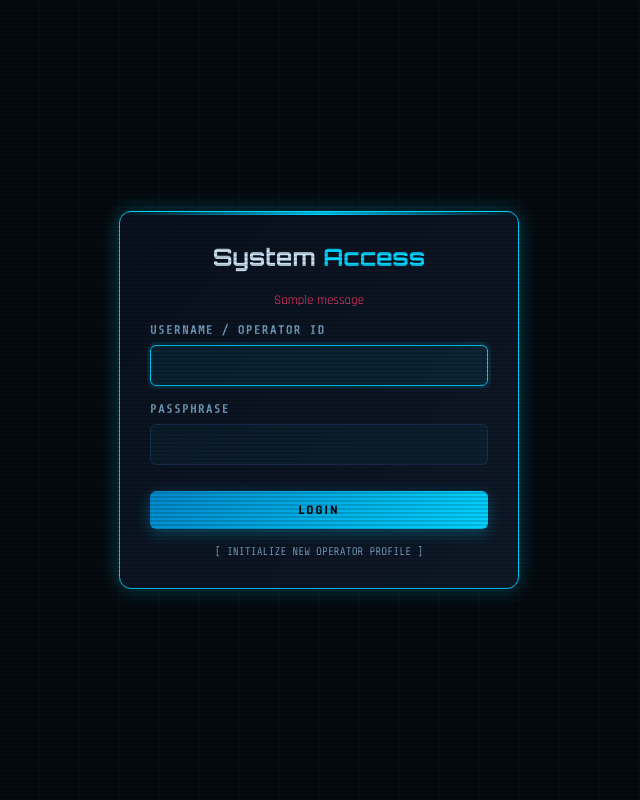
After one commit to Divek31/AI-Cybersecurity-Assistant, a Flask app: page /login in a window 1280 px wide. The commit adds this page. Shown: the whole page, without its empty margins (321-961 px from the left). Run offline with Flask 3, Linux system fonts and the light colour scheme; tables that the repository leaves empty hold one stand-in row (values such as "Sample post"); one stand-in notice (Sample message) is shown.

Commit message:
Feature: Multi-User Architecture, SQLite Database, and Login Auth Flow

```diff
--- a/app.py
+++ b/app.py
@@ -1,36 +1,111 @@
-from flask import Flask, request, jsonify, render_template
+from flask import Flask, request, jsonify, render_template, redirect, url_for, flash
+from flask_login import LoginManager, login_user, logout_user, login_required, current_user
+from werkzeug.security import generate_password_hash, check_password_hash
 import os
 from backend.ai_models import analyze_password, analyze_url, analyze_email, get_chat_response
 from backend.news_feed import get_latest_news
+from backend.models import db, User, ScanHistory
 
 app = Flask(__name__, static_folder='static', template_folder='templates')
+app.secret_key = 'cyber_shield_ultra_secret_key_change_me_in_production'
 
+# Database Setup
+app.config['SQLALCHEMY_DATABASE_URI'] = 'sqlite:///database.db'
+app.config['SQLALCHEMY_TRACK_MODIFICATIONS'] = False
+db.init_app(app)
+
+# Login Manager Setup
+login_manager = LoginManager()
+login_manager.init_app(app)
+login_manager.login_view = 'login'
+
+@login_manager.user_loader
+def load_user(user_id):
+    return User.query.get(int(user_id))
+
+# --- AUTH ROUTES ---
+@app.route('/login', methods=['GET', 'POST'])
+def login():
+    if request.method == 'POST':
+        username = request.form.get('username')
+        password = request.form.get('password')
+        user = User.query.filter_by(username=username).first()
+        if user and check_password_hash(user.password_hash, password):
+            login_user(user)
+            return redirect(url_for('index'))
+        else:
+            flash('Invalid credentials. Access Denied.')
+    return render_template('auth.html')
+
+@app.route('/register', methods=['POST'])
+def register():
+    username = request.form.get('username')
+    password = request.form.get('password')
+
+    if User.query.filter_by(username=username).first():
+        flash('Username already registered. Please login.')
+        return redirect(url_for('login'))
+
+    new_user = User(
+        username=username,
+        password_hash=generate_password_hash(password, method='pbkdf2:sha256')
+    )
+    db.session.add(new_user)
+    db.session.commit()
+    login_user(new_user)
+    return redirect(url_for('index'))
+
+@app.route('/logout')
+@login_required
+def logout():
+    logout_user()
+    return redirect(url_for('login'))
+
+# --- CORE PLATFORM ---
 @app.route('/')
+@login_required
 def index():
-    return render_template('index.html')
+    return render_template('index.html', username=current_user.username)
 
+# --- API ENDPOINTS ---
 @app.route('/api/check-password', methods=['POST'])
-def check_password():
+@login_required
+def check_password_route():
     data = request.json
-    password = data.get('password', '')
-    result = analyze_password(password)
+    pw = data.get('password', '')
+    result = analyze_password(pw)
+    # Log to DB
+    history = ScanHistory(user_id=current_user.id, scan_type='password', scan_input='•'*min(len(pw),16), scan_result=result['strength'], risk_score=result['score'])
+    db.session.add(history)
+    db.session.commit()
     return jsonify(result)
 
 @app.route('/api/check-url', methods=['POST'])
+@login_required
 def check_url():
     data = request.json
     url = data.get('url', '')
     result = analyze_url(url)
+    # Log to DB
+    history = ScanHistory(user_id=current_user.id, scan_type='url', scan_input=url[:255], scan_result=result['level'], risk_score=result['riskScore'])
+    db.session.add(history)
+    db.session.commit()
     return jsonify(result)
 
 @app.route('/api/check-email', methods=['POST'])
+@login_required
 def check_email():
     data = request.json
     text = data.get('text', '')
     result = analyze_email(text)
+    # Log to DB
+    history = ScanHistory(user_id=current_user.id, scan_type='email', scan_input=text[:255], scan_result=result['result'], risk_score=int(result.get('probability', 0)))
+    db.session.add(history)
+    db.session.commit()
     return jsonify(result)
 
 @app.route('/api/chat', methods=['POST'])
+@login_required
 def chat():
     data = request.json
     query = data.get('query', '')
@@ -38,10 +113,34 @@ def chat():
     return jsonify({'response': response})
 
 @app.route('/api/news', methods=['GET'])
+@login_required
 def get_news():
     news = get_latest_news()
     return jsonify({'news': news})
 
+@app.route('/api/history', methods=['GET'])
+@login_required
+def get_user_history():
+    scans = ScanHistory.query.filter_by(user_id=current_user.id).order_by(ScanHistory.timestamp.desc()).limit(50).all()
+    history_list = []
+    for s in scans:
+        history_list.append({
+            'type': s.scan_type,
+            'input': s.scan_input,
+            'result': s.scan_result,
+            'score': s.risk_score,
+            'time': s.timestamp.strftime('%Y-%m-%d %H:%M:%S')
+        })
+    return jsonify({'history': history_list})
+
+@app.route('/api/history/clear', methods=['POST'])
+@login_required
+def clear_history():
+    ScanHistory.query.filter_by(user_id=current_user.id).delete()
+    db.session.commit()
+    return jsonify({'status': 'success'})
+
 if __name__ == '__main__':
-    # For local development
+    with app.app_context():
+        db.create_all()
     app.run(debug=True, port=5000)
--- a/requirements.txt
+++ b/requirements.txt
@@ -4,3 +4,5 @@ numpy==1.26.2
 Werkzeug==3.0.1
 feedparser
 requests
+Flask-SQLAlchemy
+Flask-Login
--- /dev/null
+++ b/templates/auth.html
@@ -0,0 +1,89 @@
+<!DOCTYPE html>
+<html lang="en">
+<head>
+<meta charset="UTF-8">
+<meta name="viewport" content="width=device-width, initial-scale=1.0">
+<title>CyberShield AI — Authentication</title>
+<link href="https://fonts.googleapis.com/css2?family=Share+Tech+Mono&family=Rajdhani:wght@300;400;500;600;700&family=Orbitron:wght@400;700;900&display=swap" rel="stylesheet">
+<link rel="stylesheet" href="{{ url_for('static', filename='css/style.css') }}">
+<style>
+  body { display:flex; align-items:center; justify-content:center; }
+  .auth-card {
+    width: 400px; max-width: 90%;
+    margin: auto; padding: 30px;
+    background: linear-gradient(135deg, rgba(10,18,32,0.95), rgba(15,26,42,0.95));
+    border: 1px solid var(--neon);
+    box-shadow: var(--glow);
+    border-radius: 12px;
+    position: relative;
+    overflow: hidden;
+  }
+  .auth-card::before {
+    content:''; position:absolute; top:0; left:0; width:100%; height:3px;
+    background: linear-gradient(90deg, transparent, var(--neon), transparent);
+  }
+  .auth-title {
+    text-align: center;
+    font-family: 'Orbitron'; font-size: 24px; font-weight: 700;
+    color: var(--text); margin-bottom: 20px;
+  }
+  .auth-title span { color: var(--neon); }
+  .toggle-auth {
+    text-align:center; font-family: 'Share Tech Mono'; font-size: 11px;
+    margin-top: 16px; color: var(--text2); cursor: pointer;
+  }
+  .toggle-auth:hover { color: var(--neon); text-decoration: underline; }
+  .flashes { list-style:none; margin-bottom: 15px; color: var(--neon3); font-size: 13px; text-align:center; }
+</style>
+</head>
+<body>
+
+<div class="auth-card" id="login-box">
+  <div class="auth-title">System <span>Access</span></div>
+
+  {% with messages = get_flashed_messages() %}
+    {% if messages %}
+      <ul class="flashes">
+      {% for message in messages %}
+        <li>{{ message }}</li>
+      {% endfor %}
+      </ul>
+    {% endif %}
+  {% endwith %}
+
+  <form action="/login" method="POST">
+    <div class="input-group">
+      <label class="input-label">Username / Operator ID</label>
+      <input type="text" name="username" class="cyber-input" required autofocus>
+    </div>
+    <div class="input-group">
+      <label class="input-label">Passphrase</label>
+      <input type="password" name="password" class="cyber-input" required>
+    </div>
+    <button type="submit" class="btn btn-primary" style="width:100%; margin-top:10px;">Login</button>
+  </form>
+  <div class="toggle-auth" onclick="document.getElementById('login-box').style.display='none'; document.getElementById('register-box').style.display='block';">
+    [ INITIALIZE NEW OPERATOR PROFILE ]
+  </div>
+</div>
+
+<div class="auth-card" id="register-box" style="display:none; border-color: var(--neon2); box-shadow: var(--glow2);">
+  <div class="auth-title">Operator <span>Registration</span></div>
+  <form action="/register" method="POST">
+    <div class="input-group">
+      <label class="input-label">Desired Username</label>
+      <input type="text" name="username" class="cyber-input" required>
+    </div>
+    <div class="input-group">
+      <label class="input-label">Secure Passphrase</label>
+      <input type="password" name="password" class="cyber-input" required>
+    </div>
+    <button type="submit" class="btn btn-success" style="width:100%; margin-top:10px;">Register</button>
+  </form>
+  <div class="toggle-auth" onclick="document.getElementById('register-box').style.display='none'; document.getElementById('login-box').style.display='block';">
+    [ RETURN TO AUTHENTICATION NODE ]
+  </div>
+</div>
+
+</body>
+</html>
--- a/templates/index.html
+++ b/templates/index.html
@@ -21,11 +21,14 @@
     </div>
   </div>
   <div class="header-right">
-    <div class="status-badge"><div class="status-dot"></div>SYSTEMS ONLINE</div>
+    <div class="status-badge"><div class="status-dot"></div>OPERATOR: {{ username.upper() }}</div>
     <div class="time-display">
       <div id="clock">--:--:--</div>
       <div style="font-size:10px;color:var(--text3)" id="datedisp">---</div>
     </div>
+    <a href="/logout" style="font-size:12px; font-family:'Share Tech Mono'; color:var(--text2); text-decoration:none; padding:4px 8px; border:1px solid var(--border); border-radius:4px; margin-left:12px; transition:0.2s;">
+        LOGOUT 🏃
+    </a>
   </div>
 </header>
 
```
Also changed, not shown: backend/models.py (added, +22 -0 lines), static/js/api.js (+12 -0 lines), static/js/main.js (+33 -12 lines).
